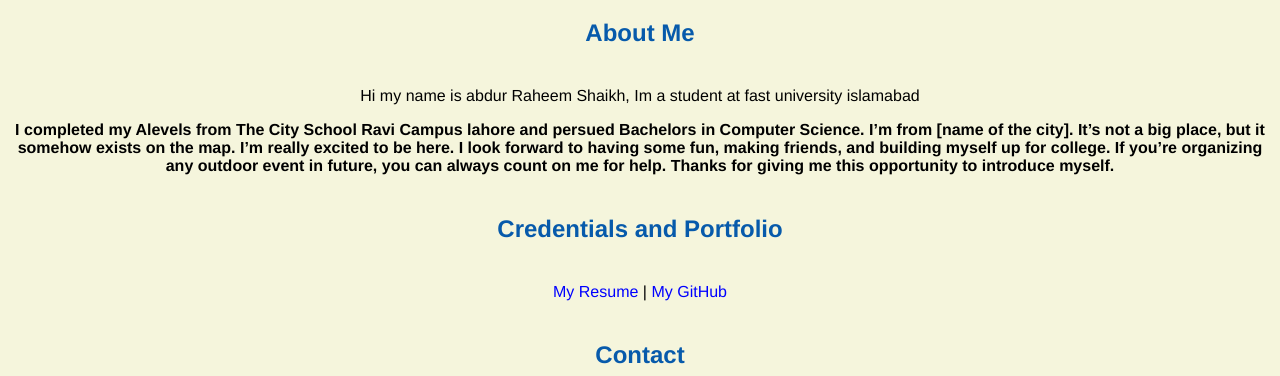
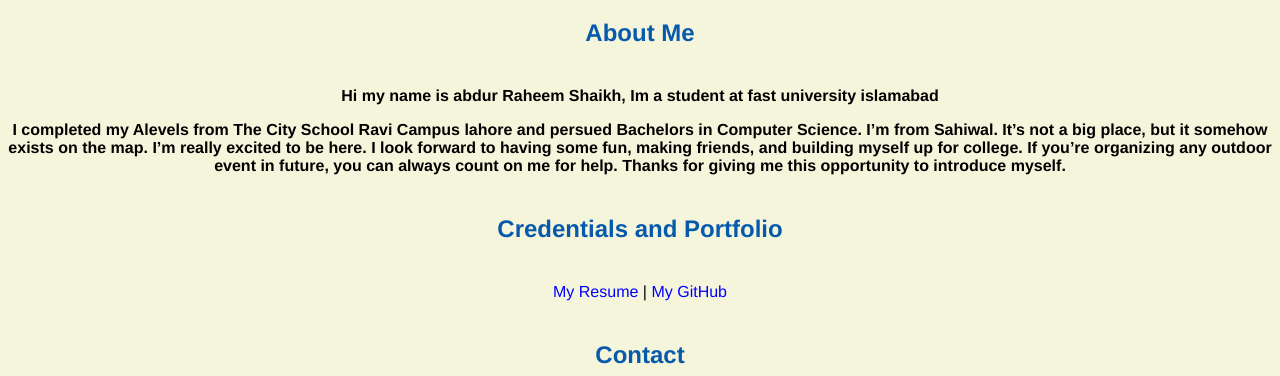
Before and after one commit to abdurraheemshaikh/abdurraheemshaikh.github.io, a plain HTML site: page index.html in a window 1280 px wide. Shown: the part 721-1097 px from the top of the page. Drawn offline with Linux system fonts and the light colour scheme.

Commit message:
Update index.html

```diff
--- a/index.html
+++ b/index.html
@@ -18,11 +18,13 @@
     <img src="images/portfolio.jpg" width="75%" alt="banner">
     <h1>Abdur Raheem Shaikh's portal </h1>
     <h2>About Me</h2>
+    <h4>
     <p>Hi my name is abdur Raheem Shaikh,
     Im a student at fast university islamabad</p>
-    <h4>
+    </h4>
+      <h4>
     <P1>I completed my Alevels from The City School Ravi Campus lahore and persued Bachelors in Computer Science.</p1>
-    <p2>  I’m from [name of the city]. It’s not a big place, but it somehow exists on the map.</p2>
+    <p2>  I’m from Sahiwal. It’s not a big place, but it somehow exists on the map.</p2>
     <p3>   I’m really excited to be here. I look forward to having some fun, making friends,</p3>
     <p4>  and building myself up for college. If you’re organizing any outdoor event in future,</p4>
     <p5>   you can always count on me for help.</p5>
```
